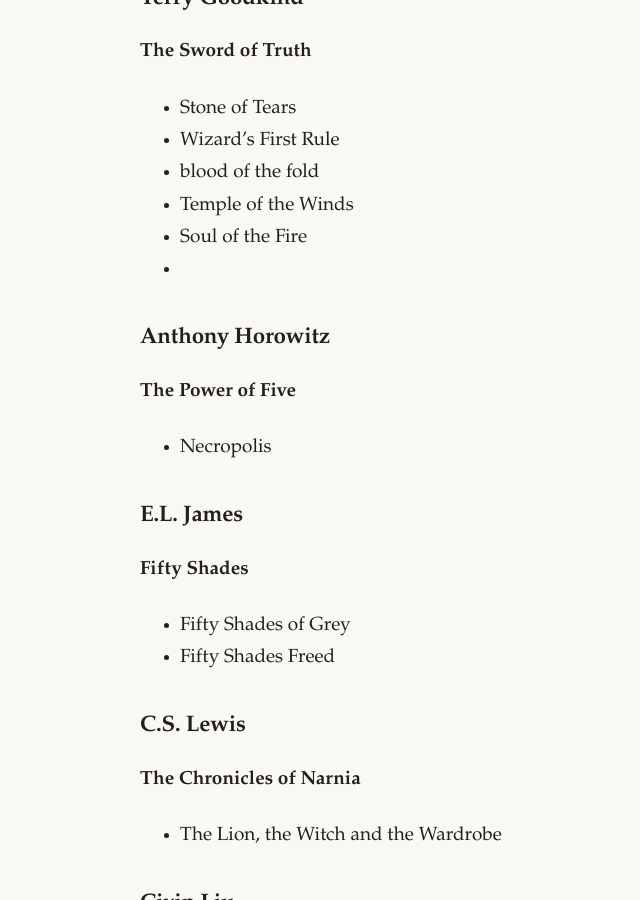
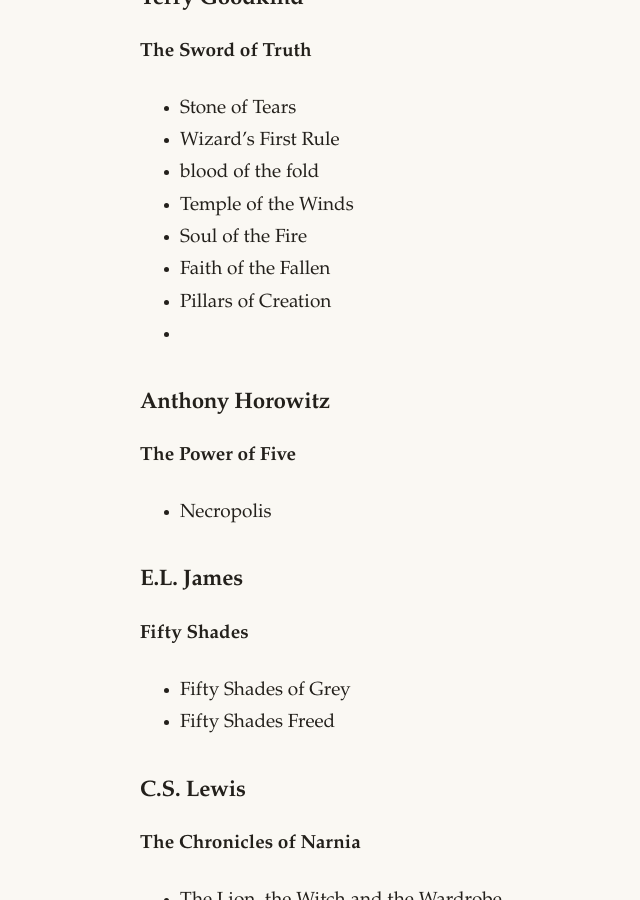
Before and after one commit to topearebi/aroamjti, a Jekyll site: the page built from books.md, in a window 1280 px wide and 900 px high, scrolled down 2476 px. Shown: the whole window, without its empty margins (196-836 px from the left). Built offline with Jekyll 4.4.1, drawn with Linux system fonts in a browser that asks for light colours.

Commit message:
Last Sync: 2026-07-04 11:40 (Mobile)

```diff
--- a/books.md
+++ b/books.md
@@ -75,6 +75,8 @@
   - blood of the fold
   -  Temple of the Winds
   - Soul of the Fire
+  - Faith of the Fallen
+  - Pillars of Creation
   -
 
 ### Anthony Horowitz
```
